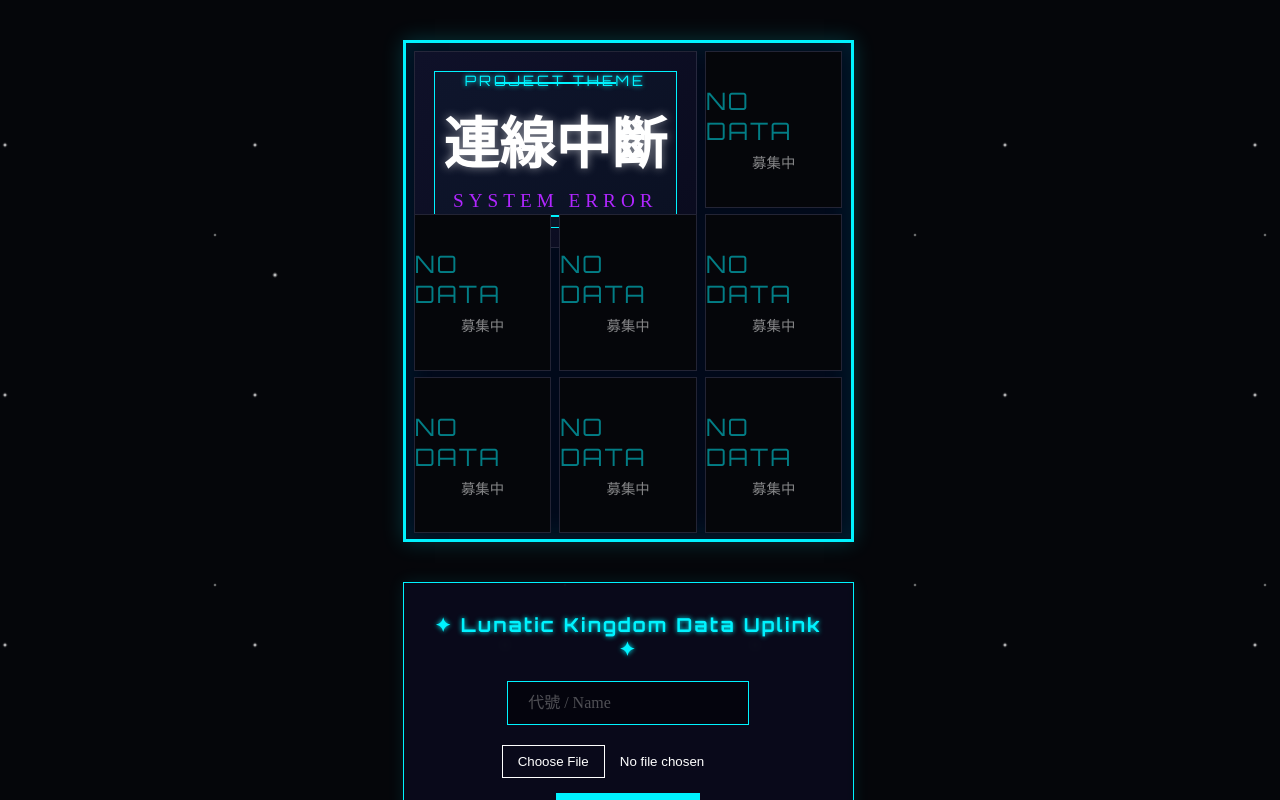
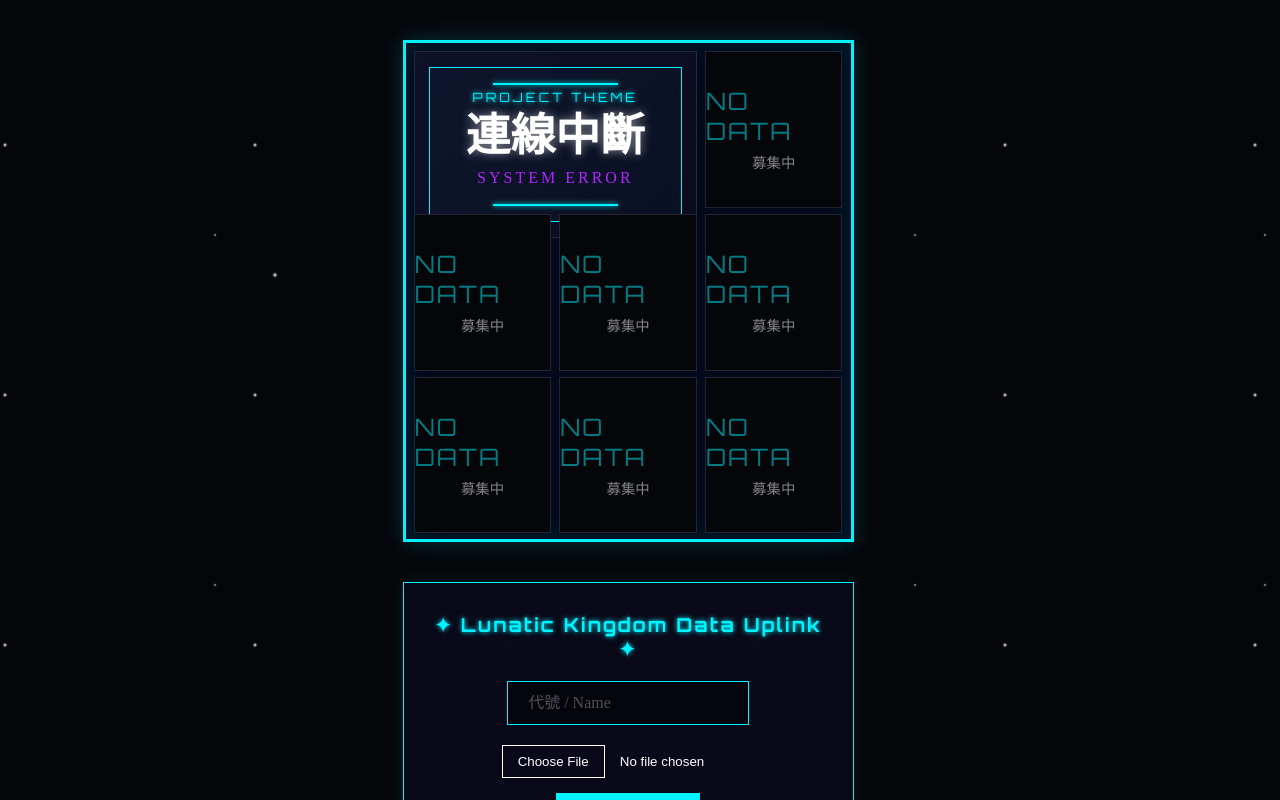
Before and after one commit to KomeijiKoishi-514/youmugroupdraw, a React (Create React App) app in the folder client/: page / in a window 1280 px wide. Shown: the top 800 px of the page. Built offline with nearby package versions, Linux system fonts and the light colour scheme; no server answers.

Commit message:
Fix: Title's issue.

```diff
--- a/client/src/App.css
+++ b/client/src/App.css
@@ -1,18 +1,16 @@
 @import url('https://fonts.googleapis.com/css2?family=Noto+Serif+TC:wght@400;700;900&display=swap');
-@import url('https://fonts.googleapis.com/css2?family=Orbitron:wght@400;700&display=swap'); /* 加一個科幻字體 */
+@import url('https://fonts.googleapis.com/css2?family=Orbitron:wght@400;700&display=swap');
 
 :root {
-  --bg-color: #05060a;       /* 深邃宇宙黑 */
-  --card-bg: #0a0b1e;        /* 月之都深藍 */
-  --neon-blue: #00f3ff;      /* 靈夢/早苗的高亮色 */
-  --neon-purple: #b026ff;    /* 鈴仙的紫色 */
-  --text-main: #ffffff;      /* 純白 */
-  --grid-border: 2px solid rgba(0, 243, 255, 0.5);
+  --bg-color: #05060a;
+  --card-bg: #0a0b1e;
+  --neon-blue: #00f3ff;
+  --neon-purple: #b026ff;
+  --text-main: #ffffff;
 }
 
 body {
   background-color: var(--bg-color);
-  /* 模擬星空背景 */
   background-image:
     radial-gradient(white, rgba(255,255,255,.2) 2px, transparent 3px),
     radial-gradient(white, rgba(255,255,255,.15) 1px, transparent 2px),
@@ -20,7 +18,7 @@ body {
   background-size: 550px 550px, 350px 350px, 250px 250px;
   background-position: 0 0, 40px 60px, 130px 270px;
 
-  font-family: 'Noto Serif TC', serif; /* 紺珠傳依然適合明體 */
+  font-family: 'Noto Serif TC', serif;
   color: var(--text-main);
   margin: 0;
   padding: 40px 20px;
@@ -35,21 +33,19 @@ body {
   background: transparent;
 }
 
-/* --- 九宮格容器 (核心修復) --- */
+/* --- 九宮格容器 --- */
 .grid-container {
   display: grid;
   grid-template-columns: repeat(3, 1fr);
   grid-template-rows: repeat(3, 1fr);
   gap: 8px;
 
-  /* 外框改為發光樣式 */
   background: rgba(0, 10, 30, 0.8);
   border: 3px solid var(--neon-blue);
   box-shadow: 0 0 20px rgba(0, 243, 255, 0.2), inset 0 0 30px rgba(0, 243, 255, 0.1);
 
-  /* 鎖定比例 */
   aspect-ratio: 1330 / 1490;
-  padding: 8px; /* 內縮一點，讓格子跟外框有距離 */
+  padding: 8px;
 }
 
 /* --- 格子通用設定 --- */
@@ -60,14 +56,17 @@ body {
   position: relative;
   overflow: hidden;
   height: 100%;
-  border: 1px solid rgba(255, 255, 255, 0.1); /* 微弱的邊框 */
+  border: 1px solid rgba(255, 255, 255, 0.1);
   transition: all 0.3s ease;
 }
 
-.grid-item:hover {
+/* ★ 修改重點 1：這裡加上 :not(.title-card) */
+/* 只有「不是標題卡」的格子，滑鼠移上去才會有反應 */
+.grid-item:not(.title-card):hover {
   border-color: var(--neon-blue);
   box-shadow: 0 0 15px var(--neon-blue);
   z-index: 10;
+  transform: scale(1.02); /* 稍微放大一點點更有科技感 */
 }
 
 /* --- 標題卡 (左上角 2 格) --- */
@@ -77,60 +76,74 @@ body {
   display: flex;
   align-items: center;
   justify-content: center;
-  padding: 20px;
+  padding: 15px; /* 稍微減少 padding */
+
+  /* 確保標題卡不會被滑鼠干擾 */
+  pointer-events: none;
+  user-select: none;
 }
 
 .title-content {
   width: 100%;
   height: 100%;
-  border: 1px solid var(--neon-blue); /* 科技感細框 */
+  border: 1px solid var(--neon-blue);
   display: flex;
   flex-direction: column;
   align-items: center;
   justify-content: center;
   position: relative;
   background: rgba(0, 243, 255, 0.02);
+
+  /* 防止內部內容撐開 */
+  overflow: hidden;
 }
 
-/* 裝飾線 */
 .decoration-line {
   position: absolute;
   width: 50%;
   height: 2px;
   background: var(--neon-blue);
+  box-shadow: 0 0 5px var(--neon-blue);
 }
-.decoration-line.top { top: 10px; }
-.decoration-line.bottom { bottom: 10px; }
+.decoration-line.top { top: 15px; }
+.decoration-line.bottom { bottom: 15px; }
 
 .title-card .tag {
-  font-family: 'Orbitron', sans-serif; /* 科幻字體 */
+  font-family: 'Orbitron', sans-serif;
   color: var(--neon-blue);
-  font-size: 0.9rem;
+  font-size: 0.8rem; /* 稍微縮小 */
   letter-spacing: 3px;
-  margin-bottom: 10px;
+  margin-bottom: 5px;
   text-shadow: 0 0 5px var(--neon-blue);
 }
 
+/* ★ 修改重點 2：調整標題字體大小與行高 */
 .title-card .main-title {
-  font-size: 3.5rem;
+  /* 從 3.5rem 改為 2.8rem，確保五個字能塞進去 */
+  font-size: 2.8rem;
   font-weight: 900;
   margin: 0;
   text-align: center;
   color: white;
   text-shadow: 0 0 10px rgba(255, 255, 255, 0.5);
   font-family: 'Noto Serif TC', serif;
+
+  /* 確保文字不換行 */
+  white-space: nowrap;
+  line-height: 1.2;
+  padding: 0 10px; /* 防止左右貼太死 */
 }
 
 .title-card .sub-title {
-  font-size: 1.2rem;
+  font-size: 1rem;
   color: var(--neon-purple);
-  margin-top: 10px;
-  letter-spacing: 5px;
+  margin-top: 5px;
+  letter-spacing: 3px; /* 字距稍微縮小一點 */
   font-weight: 400;
   text-transform: uppercase;
 }
 
-/* --- 圖片與空狀態 --- */
+/* --- 以下樣式保持不變 --- */
 .img-box {
   flex: 1;
   width: 100%;
@@ -149,7 +162,6 @@ body {
   image-rendering: high-quality;
 }
 
-/* 空狀態樣式 - 全息投影感 */
 .empty-state {
   display: flex;
   flex-direction: column;
@@ -171,7 +183,6 @@ body {
   margin-top: 5px;
 }
 
-/* 名字標籤 - HUD 風格 */
 .name-box {
   position: absolute;
   bottom: 0;
@@ -198,7 +209,6 @@ body {
   font-family: 'Orbitron', sans-serif;
 }
 
-/* --- 上傳區 (控制台風格) --- */
 .upload-zone {
   margin-top: 40px;
   padding: 30px;
@@ -226,7 +236,6 @@ body {
   flex-wrap: wrap;
 }
 
-/* 輸入框樣式 */
 input[type="text"] {
   background: rgba(0, 0, 0, 0.5);
   border: 1px solid var(--neon-blue);
@@ -244,7 +253,6 @@ input[type="text"]:focus {
   box-shadow: 0 0 10px rgba(0, 243, 255, 0.3);
 }
 
-/* 檔案選擇按鈕 */
 input[type="file"] {
   color: white;
 }
@@ -262,7 +270,6 @@ input[type="file"]::file-selector-button:hover {
   color: black;
 }
 
-/* 按鈕樣式 */
 button {
   background: var(--neon-blue);
   color: black;
@@ -289,7 +296,6 @@ button:disabled {
   box-shadow: none;
 }
 
-/* 下載按鈕特別樣式 */
 .download-btn {
   background: transparent;
   border: 2px solid var(--neon-purple);
```
